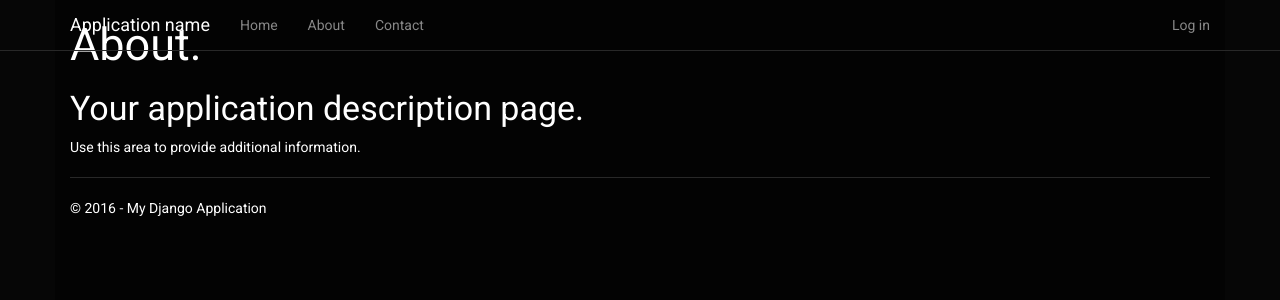
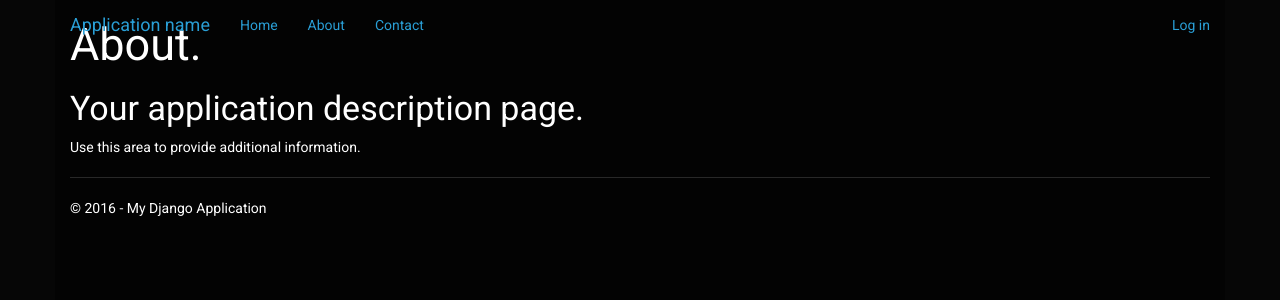
Before and after one commit to michal-sladecek/HACKATHON-Lottery, a Django app: page /about in a window 1280 px wide. Shown: the top 300 px of the page. Run offline with Django 3.2, Linux system fonts and the light colour scheme; some libraries are stand-ins or nearby versions.

Commit message:
Design jak nič, navbar

```diff
--- a/Loteria/app/templates/app/layout.html
+++ b/Loteria/app/templates/app/layout.html
@@ -17,7 +17,7 @@
 </head>
 
 <body>
-    <div class="navbar navbar-default navbar-fixed-top" style="background: rgba(0,0,0,0)">
+    <div class="navbar navbar-inversed navbar-fixed-top" style="background: rgba(0,0,0,0)">
         <div class="container">
             <div class="navbar-header">
                 <button type="button" class="navbar-toggle" data-toggle="collapse" data-target=".navbar-collapse">
```
